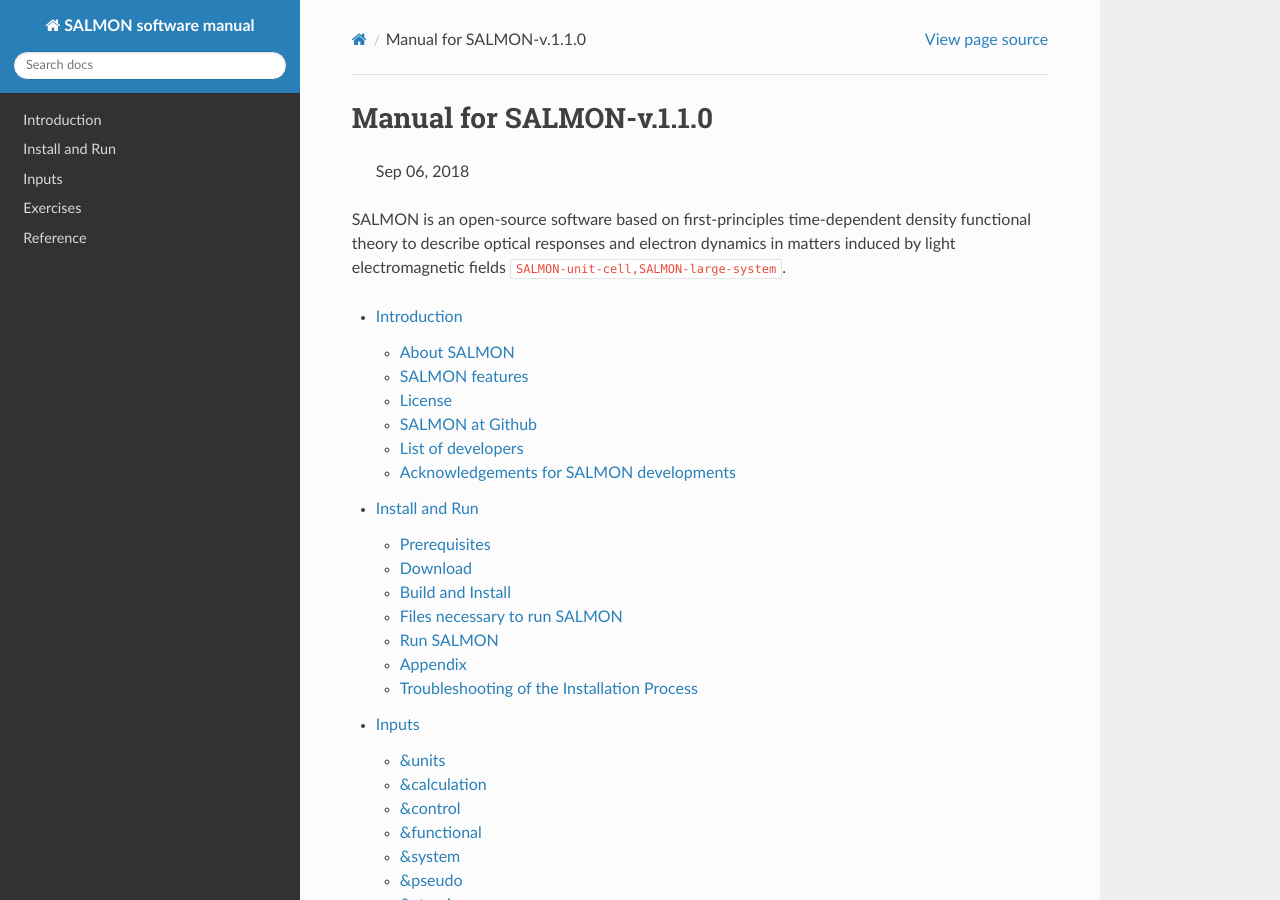
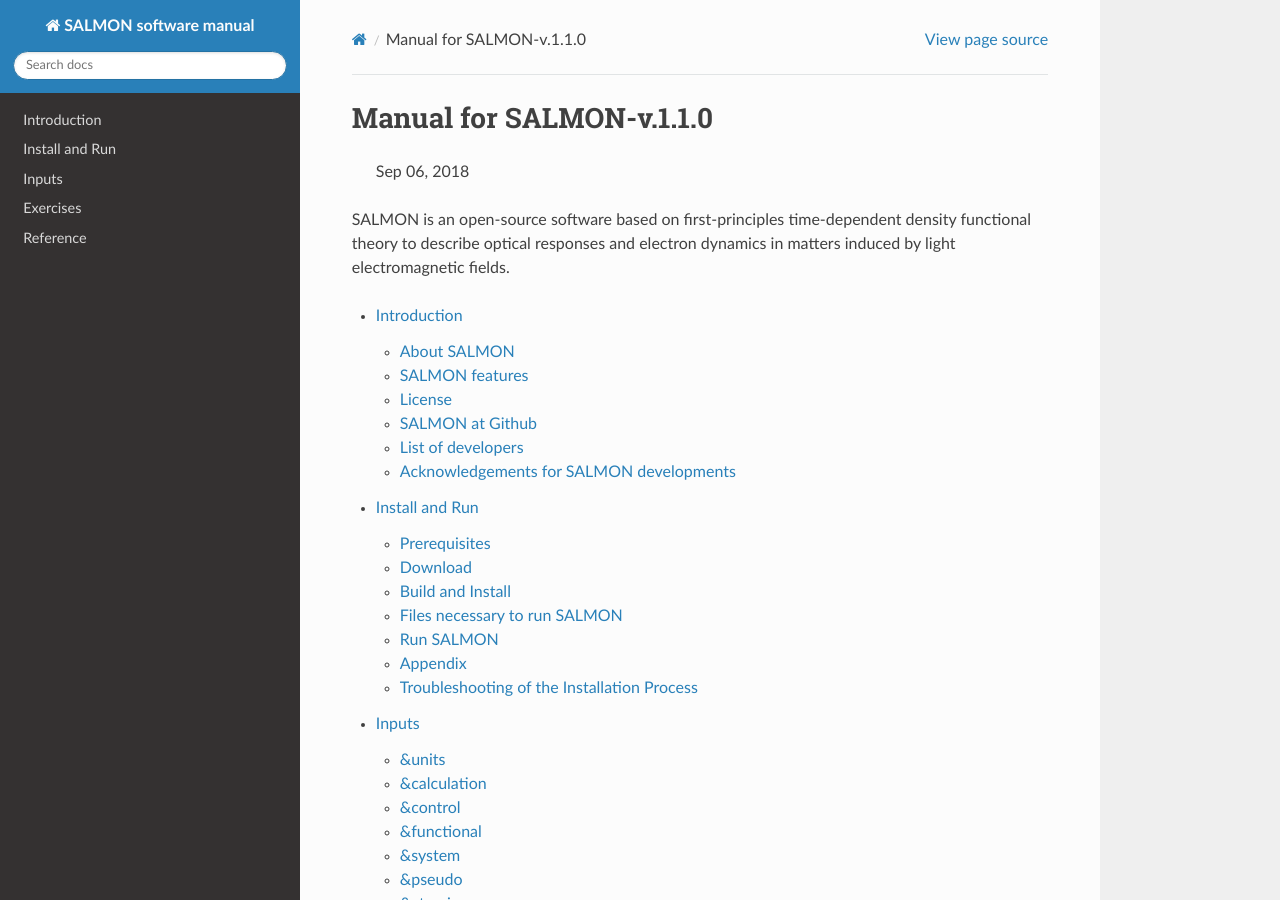
Before and after one commit to SALMON-TDDFT/SALMON-DOCS, a Sphinx documentation site: the page built from source/index.rst, in a window 1280 px wide and 900 px high. Built offline with Sphinx 7.4.7 and the Read the Docs theme 2.0.0, drawn with Linux system fonts in a browser that asks for light colours; formulas are drawn with MathJax 3; cross-references to code outside the pages are shown as plain code.

Commit message:
Fix reference error.

```diff
--- a/source/index.rst
+++ b/source/index.rst
@@ -3,7 +3,7 @@
 
   |today|
 
-SALMON is an open-source software based on first-principles time-dependent density functional theory to describe optical responses and electron dynamics in matters induced by light electromagnetic fields :cite:`SALMON-unit-cell,SALMON-large-system`.
+SALMON is an open-source software based on first-principles time-dependent density functional theory to describe optical responses and electron dynamics in matters induced by light electromagnetic fields.
 
 .. toctree::
    :maxdepth: 2
```
Also changed, not shown: source/install_and_run.rst (+3 -6 lines).
